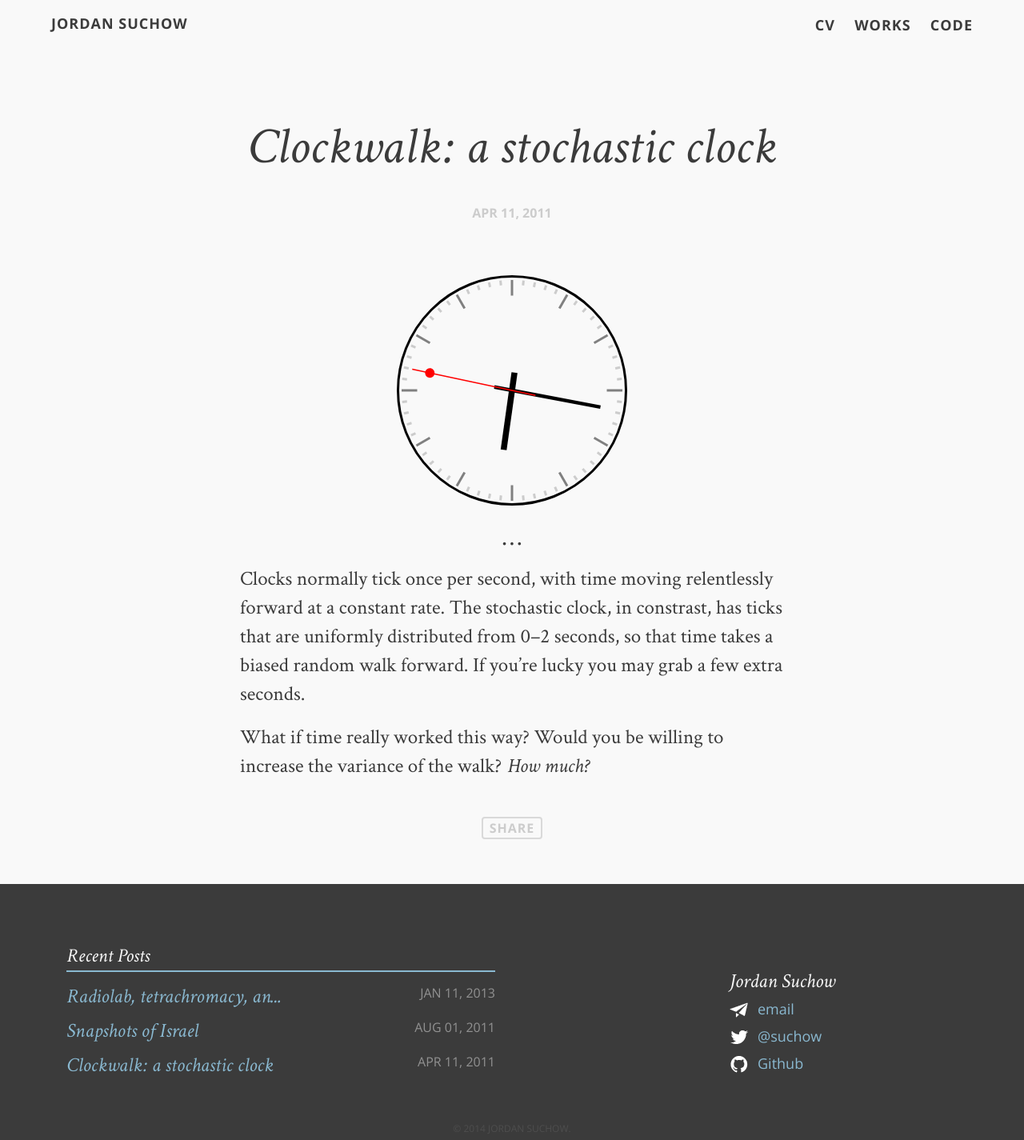
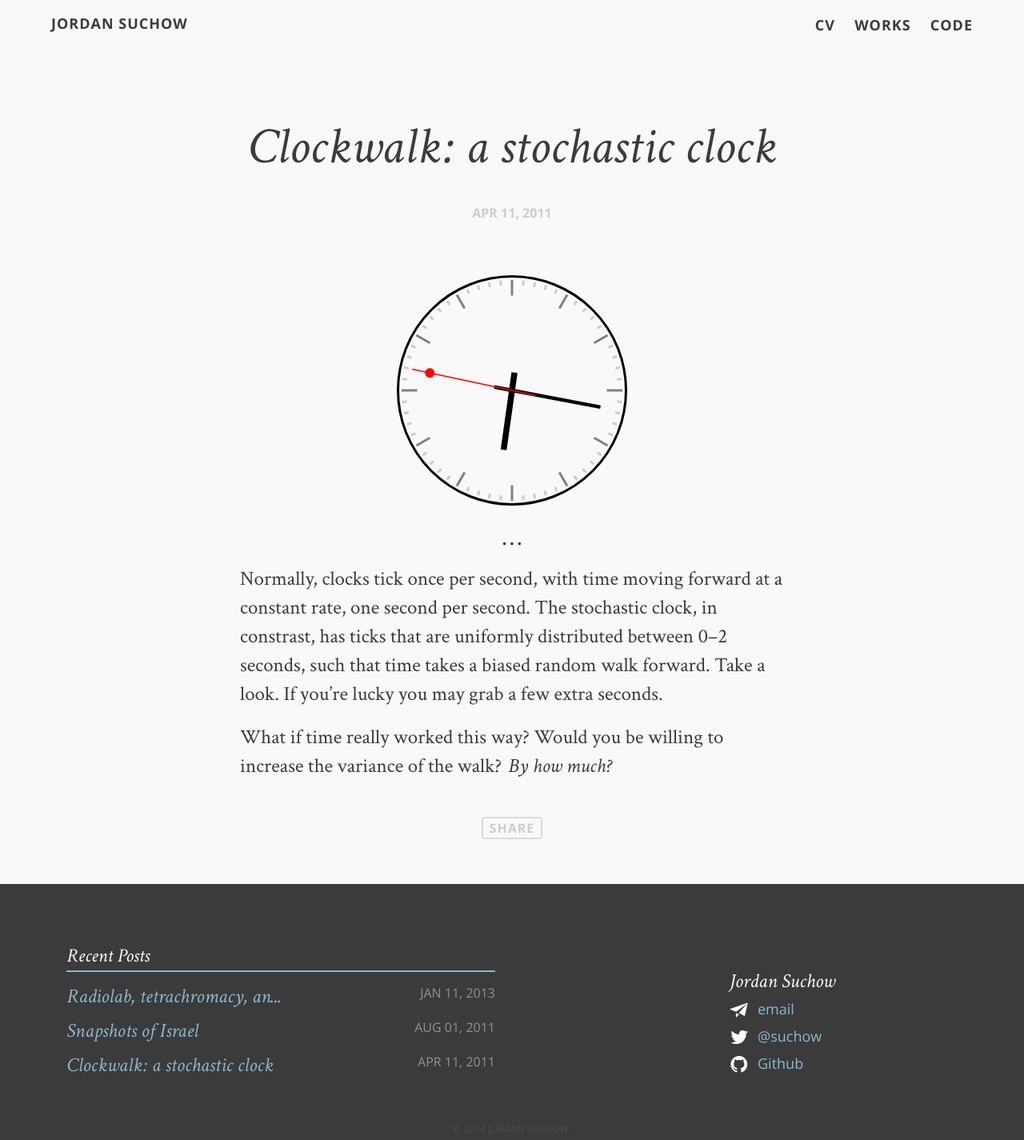
Before and after one commit to suchow/suchow.io, a Jekyll site: the page built from _posts/2011-04-11-clockwalk.md, in a window 1280 px wide. Shown: the whole page at 80% size. Built offline with Jekyll 4.4.1, drawn with Linux system fonts in a browser that asks for light colours; comment, search, counter and statistics services are not loaded.

Commit message:
Copyedit clockwalk description

```diff
--- a/_posts/2011-04-11-clockwalk.md
+++ b/_posts/2011-04-11-clockwalk.md
@@ -15,6 +15,6 @@ tags: [clockwalk, time, stochastic clock]
 
 {% include separator.html %}
 
-Clocks normally tick once per second, with time moving relentlessly forward at a constant rate. The stochastic clock, in constrast, has ticks that are uniformly distributed from 0&ndash;2 seconds, so that time takes a biased random walk forward. If you're lucky you may grab a few extra seconds.
+Normally, clocks tick once per second, with time moving forward at a constant rate, one second per second. The stochastic clock, in constrast, has ticks that are uniformly distributed between 0&ndash;2 seconds, such that time takes a biased random walk forward. Take a look. If you're lucky you may grab a few extra seconds.
 
-What if time really worked this way? Would you be willing to increase the variance of the walk? *How much?*
+What if time really worked this way? Would you be willing to increase the variance of the walk? *By how much?*
```
